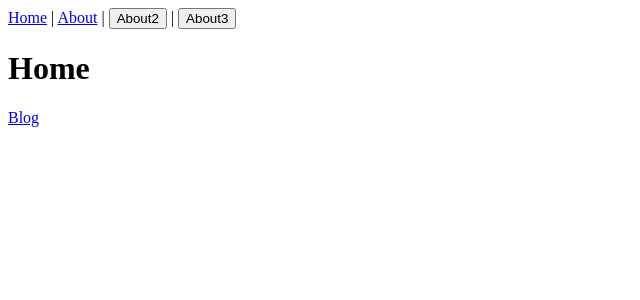
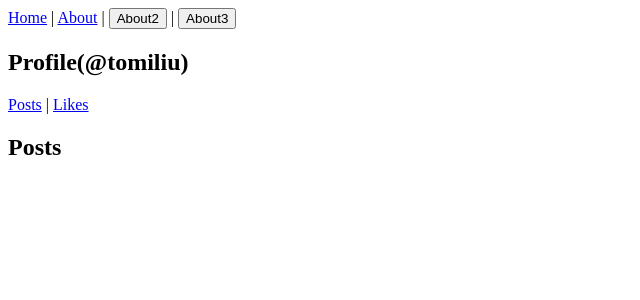
Before and after one commit to tomiliudev/vuejs-test, a Vue app: page /profile/tomiliu in a window 1280 px wide. Before the commit this address led to /. Shown: the top 300 px of the page, without its empty margins (0-640 px from the left). Built offline with nearby package versions, Linux system fonts and the light colour scheme.

Commit message:
ネストされたRouterViewの使い方(children）

```diff
--- a/src/components/vueRouterTest/HomeView.vue
+++ b/src/components/vueRouterTest/HomeView.vue
@@ -1,4 +1,5 @@
 <template>
   <h1>Home</h1>
-  <RouterLink :to="{ name: 'blog', params: { id: 1, version: 123 } }">Blog</RouterLink>
+  <RouterLink :to="{ name: 'blog', params: { id: 1, version: 123 } }">Blog</RouterLink> |
+  <RouterLink :to="{ name: 'posts', params: { id: 'tomiliu' } }">Profile</RouterLink>
 </template>
--- /dev/null
+++ b/src/components/vueRouterTest/LikesView.vue
@@ -0,0 +1,3 @@
+<template>
+  <h2>Likes</h2>
+</template>
--- /dev/null
+++ b/src/components/vueRouterTest/PostsView.vue
@@ -0,0 +1,3 @@
+<template>
+  <h2>Posts</h2>
+</template>
--- /dev/null
+++ b/src/components/vueRouterTest/ProfileView.vue
@@ -0,0 +1,6 @@
+<template>
+  <h2>Profile(@{{ $route.params.id }})</h2>
+  <RouterLink :to="{ name: 'posts' }">Posts</RouterLink> |
+  <RouterLink :to="{ name: 'likes' }">Likes</RouterLink>
+  <RouterView />
+</template>
--- a/src/router/index.js
+++ b/src/router/index.js
@@ -2,6 +2,9 @@ import { createWebHistory, createRouter } from 'vue-router'
 import HomeView from '@/components/vueRouterTest/HomeView.vue'
 import AboutView from '@/components/vueRouterTest/AboutView.vue'
 import BlogView from '@/components/vueRouterTest/BlogView.vue'
+import ProfileView from '@/components/vueRouterTest/ProfileView.vue'
+import PostsView from '@/components/vueRouterTest/PostsView.vue'
+import LikesView from '@/components/vueRouterTest/LikesView.vue'
 import NotFound from '@/components/vueRouterTest/NotFound.vue'
 
 const routes = [
@@ -20,6 +23,23 @@ const routes = [
   //   { path: '/blog/:id(\\d+)', name: 'blog', component: BlogView } // ()内は正規表現、例は数字が１文字以上
   //   { path: '/blog/:id(.+)', name: 'blog', component: BlogView } // ()内は正規表現、例は任意の文字が１文字以上
   {
+    path: '/profile/:id',
+    name: 'profile',
+    component: ProfileView,
+    children: [
+      {
+        path: '', // profileにアクセスした時のデフォルトとしてpostsを表示したい場合、ここのpathを空文字にした上で、RouterLinkで親（profile）ではなく子（posts）を指定するとよい
+        name: 'posts',
+        component: PostsView
+      },
+      {
+        path: 'likes',
+        name: 'likes',
+        component: LikesView
+      }
+    ]
+  },
+  {
     path: '/:catchAll(.*)*', // すべてのパスを受け付ける。パスの評価優先度はより詳細度の高いパスが優先される
     name: 'notFound',
     redirect: { name: 'home' }, // リダイレクト先。これを指定した場合、componentが無視される
```
